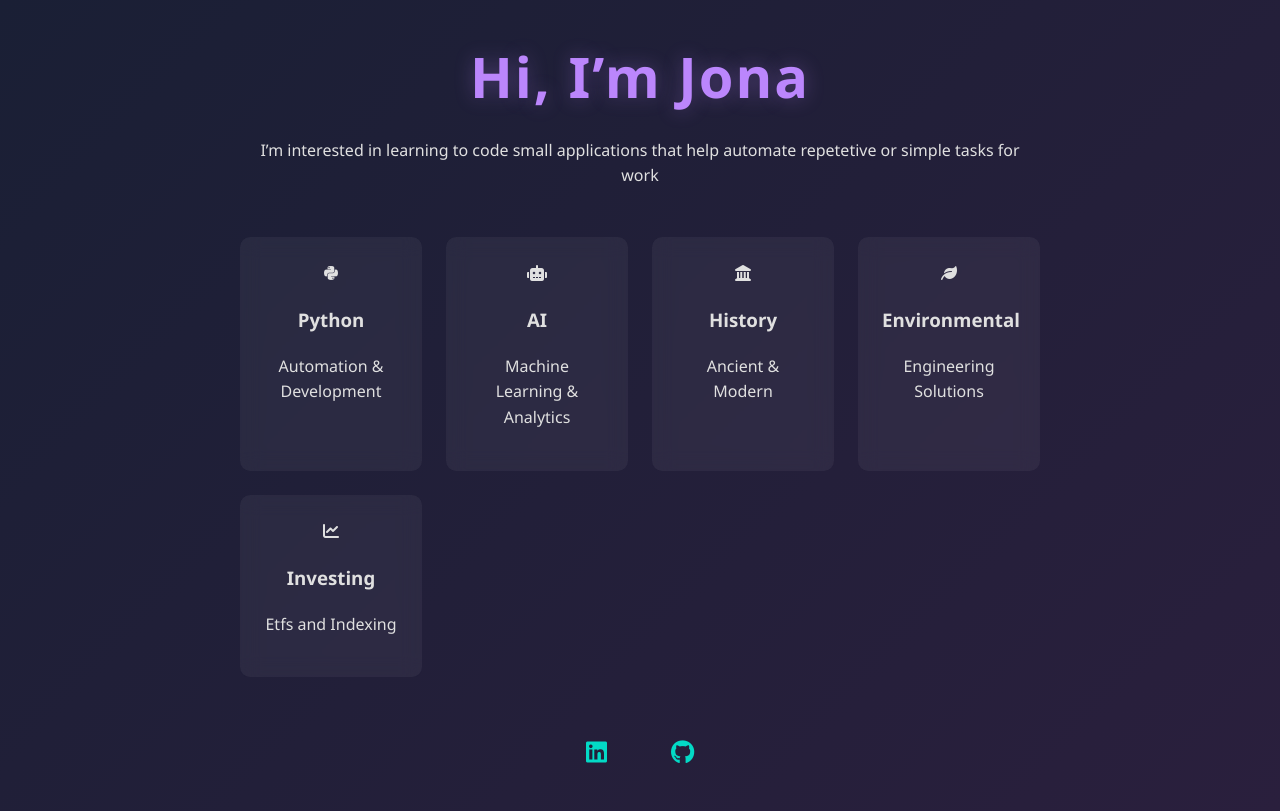
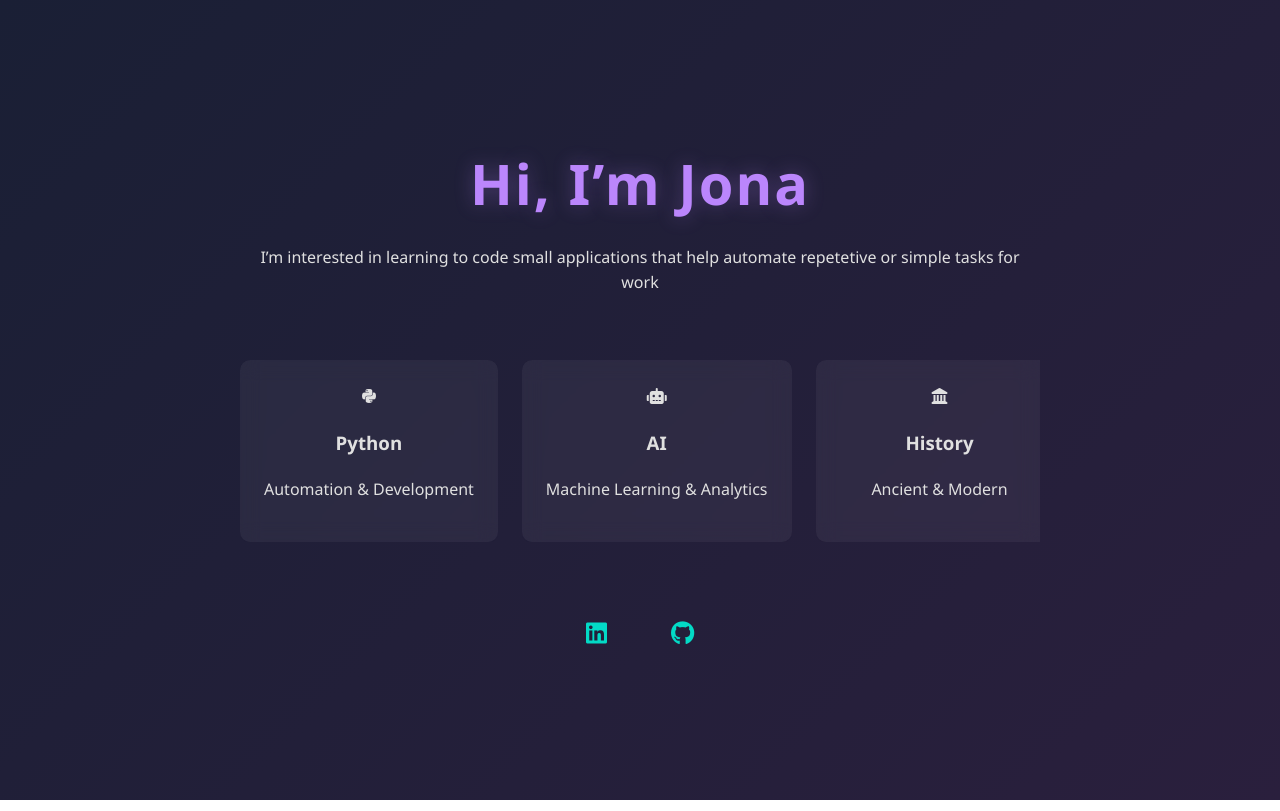
Before and after one commit to JonaWy/About-me, a plain HTML site: page index.html in a window 1280 px wide. Drawn offline with Linux system fonts and the light colour scheme.

Commit message:
Update index.html

```diff
--- a/index.html
+++ b/index.html
@@ -46,13 +46,34 @@
       }
 
       .interests {
-        display: grid;
-        grid-template-columns: repeat(auto-fit, minmax(150px, 1fr));
+        display: flex;
+        flex-wrap: nowrap;
+        overflow-x: auto;
         gap: 1.5rem;
         margin: 2rem 0;
+        padding: 1rem 0;
+        scrollbar-width: thin;
+        scrollbar-color: var(--accent) var(--card-bg);
+      }
+
+      /* Custom scrollbar styling */
+      .interests::-webkit-scrollbar {
+        height: 6px;
+      }
+
+      .interests::-webkit-scrollbar-track {
+        background: var(--card-bg);
+        border-radius: 3px;
+      }
+
+      .interests::-webkit-scrollbar-thumb {
+        background: var(--accent);
+        border-radius: 3px;
       }
 
       .interest-card {
+        flex: 0 0 auto;
+        min-width: 200px;
         background: var(--card-bg);
         padding: 1.5rem;
         border-radius: 10px;
```
